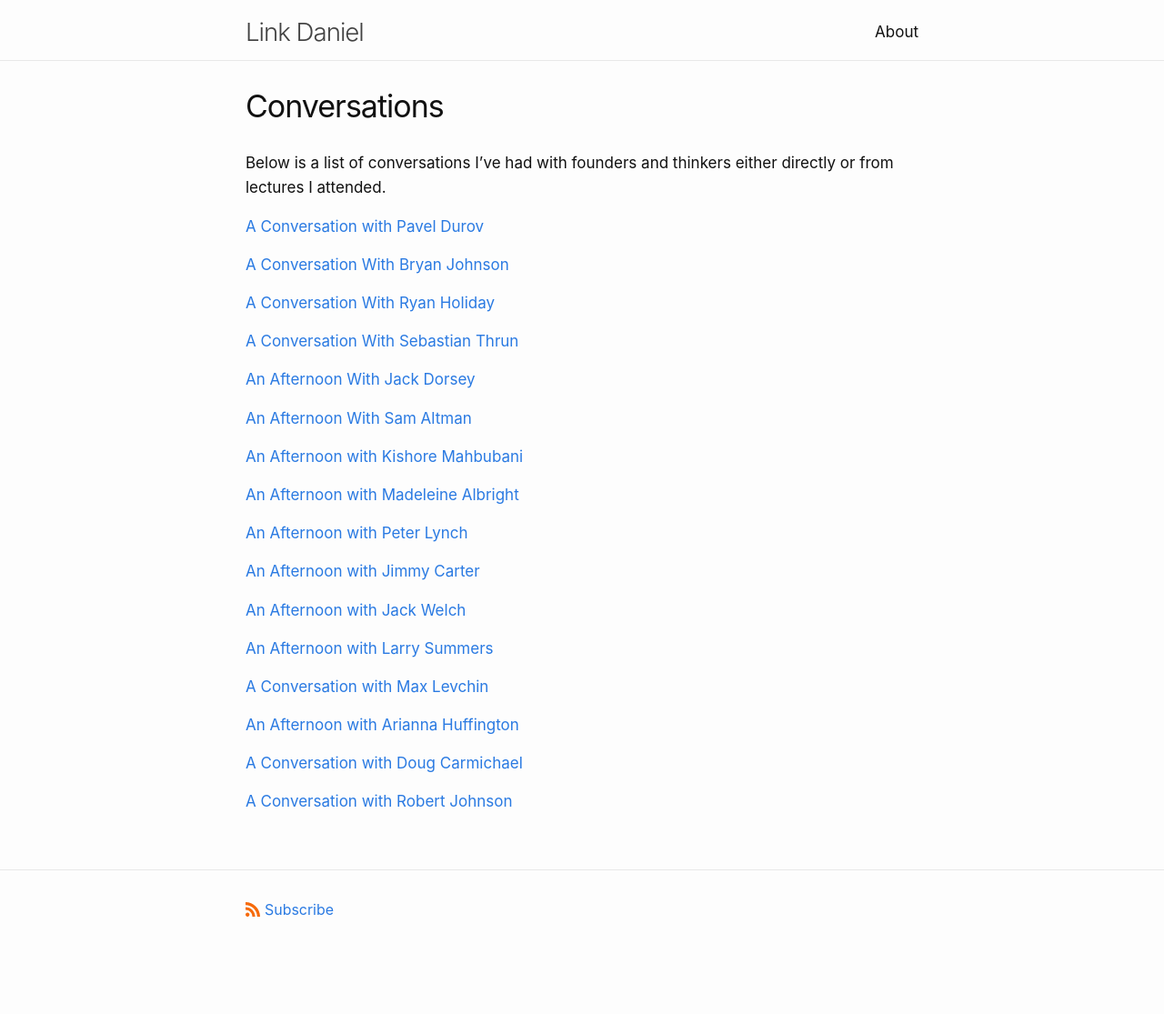
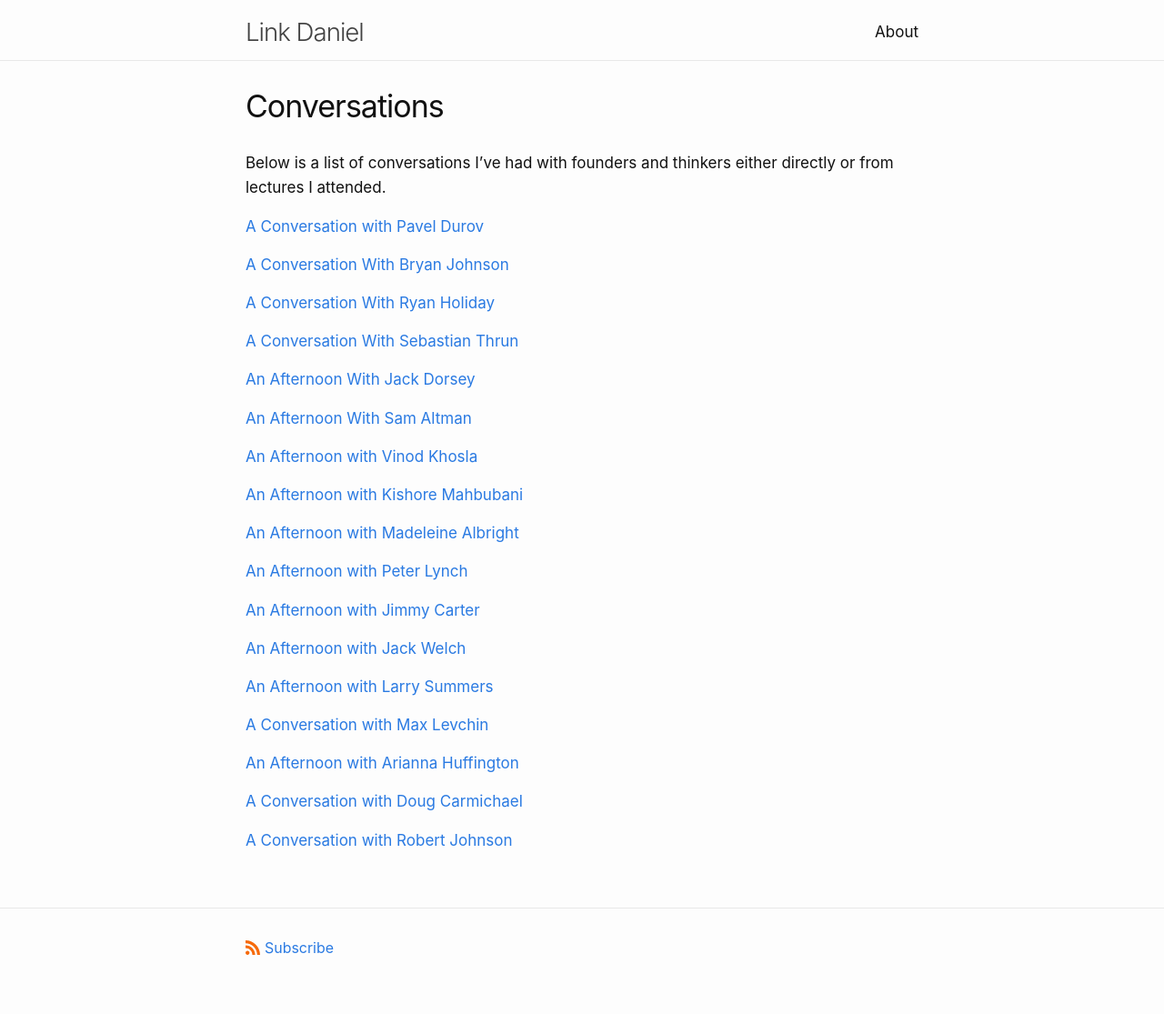
Before and after one commit to link-daniel/link.github.io, a Jekyll site: the page built from conversations.md, in a window 1280 px wide. Shown: the whole page at 91% size. Built offline with Jekyll 4.4.1, drawn with Linux system fonts in a browser that asks for light colours; before the commit the page ends 1073 px from its top, so only the background shows below that.

Commit message:
Update conversations.md

```diff
--- a/conversations.md
+++ b/conversations.md
@@ -22,6 +22,9 @@ Below is a list of conversations I've had with founders and thinkers either dire
 <br>
 
 [An Afternoon With Sam Altman](/samaltman)
+<br>
+
+[An Afternoon with Vinod Khosla](/vinodkhosla)
 <br>
 
 [An Afternoon with Kishore Mahbubani](/kishoremahbubani)
```
